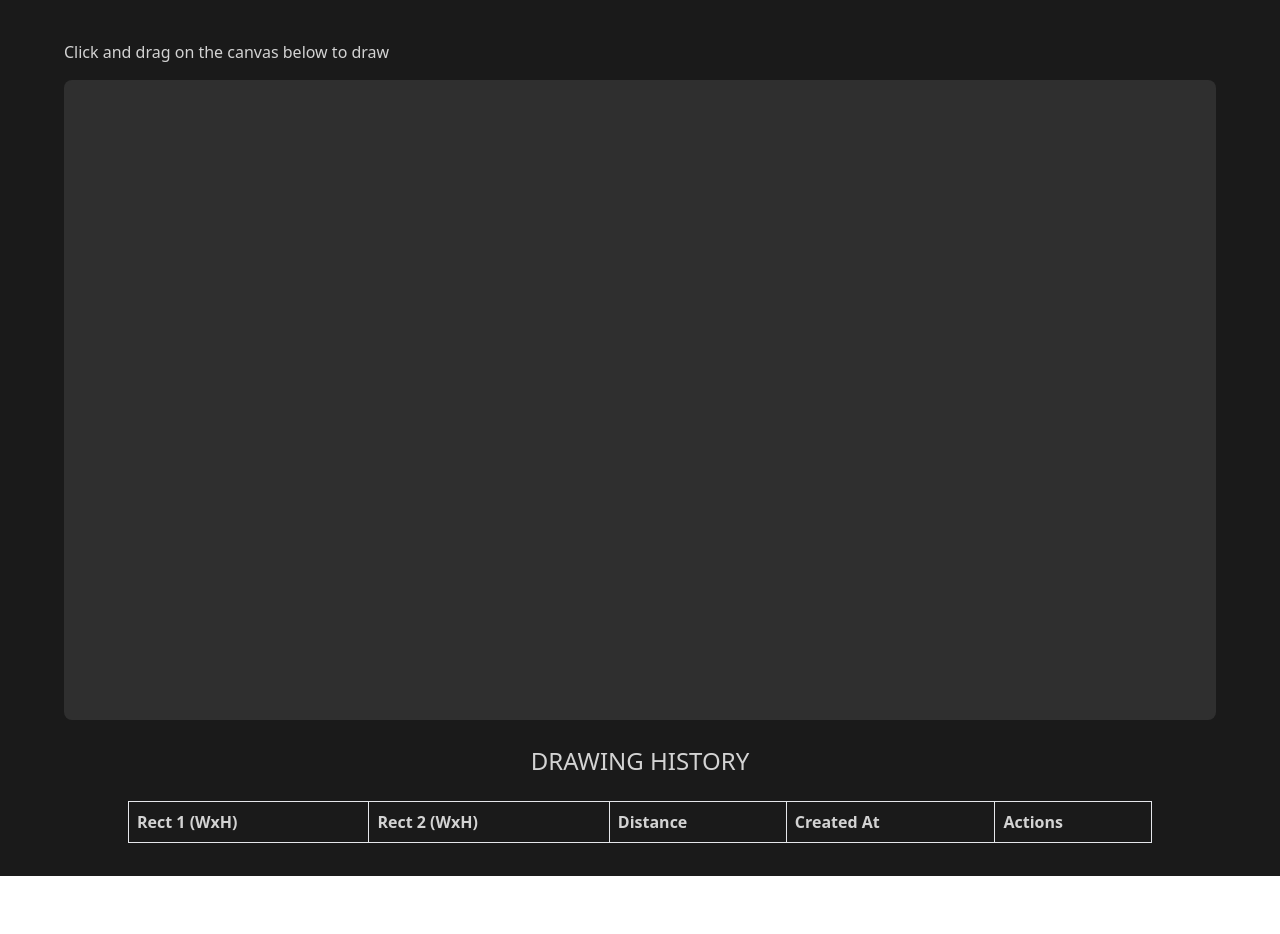
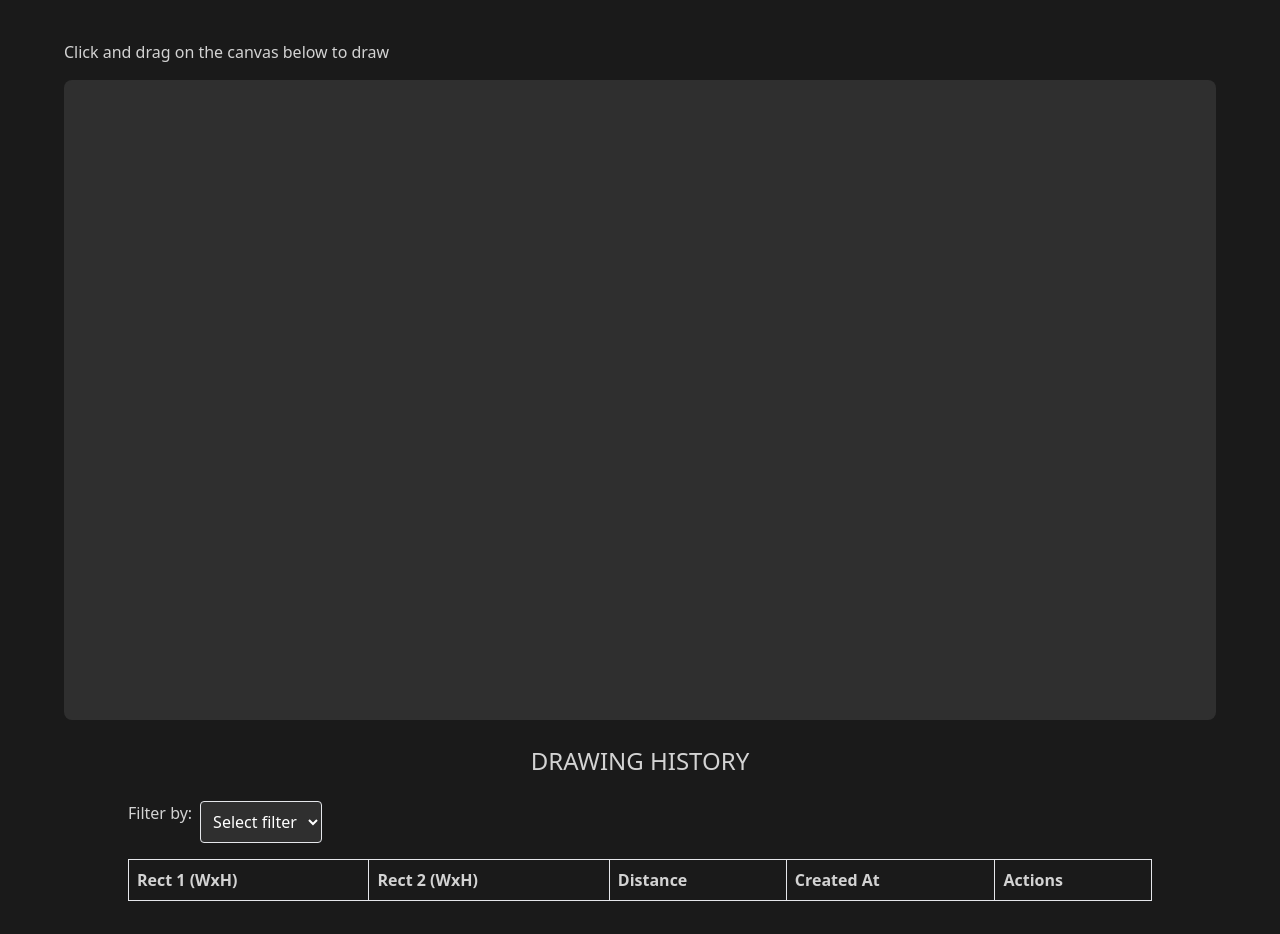
Before and after one commit to 1finedev/medida, a React (Vite) app: page / in a window 1280 px wide. Before the commit the page ends 876 px from the top, so only its background shows below. Built offline with nearby package versions, Linux system fonts and the light colour scheme.

Commit message:
feat: Add filters

```diff
--- a/src/components/DrawingHistory.tsx
+++ b/src/components/DrawingHistory.tsx
@@ -3,7 +3,7 @@
  * Created Date: Th Jan 2025                                                   *
  * Author: Emmanuel Bayode O.                                                  *
  * -----                                                                       *
- * Last Modified: Th/01/2025 01:nn:59
+ * Last Modified: Th/01/2025 01:nn:00
  * Modified By: Emmanuel Bayode O.
  * -----                                                                       *
  * HISTORY:                                                                    *
@@ -14,8 +14,13 @@
 import { useLocalStorageData } from '../hooks/useLocalStorageData';
 
 const DrawingHistory = () => {
-  const { localStorageData, restoreDrawing, deleteDrawing, restoredDrawing } =
-    useLocalStorageData();
+  const {
+    localStorageData,
+    restoreDrawing,
+    deleteDrawing,
+    restoredDrawing,
+    filterList
+  } = useLocalStorageData();
 
   return (
     <div className="w-full min-w-[80vw] overflow-auto">
@@ -23,6 +28,20 @@ const DrawingHistory = () => {
         Drawing History
       </h3>
 
+      <div className="flex mb-4">
+        <label htmlFor="filter" className="mr-2 text-sm lg:text-base">
+          Filter by:
+        </label>
+        <select
+          id="filter"
+          className="p-2 text-sm text-white border rounded bg-secondary lg:text-base"
+          onChange={(e) => filterList(e.target.value)}
+        >
+          <option value="">Select filter</option>
+          <option value="distance">Distance</option>
+          <option value="createdAt">Created At</option>
+        </select>
+      </div>
       <table className="w-full border border-collapse">
         <thead>
           <tr>
--- a/src/contexts/StorageContext.tsx
+++ b/src/contexts/StorageContext.tsx
@@ -7,7 +7,7 @@ import { LocalStorageData } from '../types';
  * Created Date: Th Jan 2025                                                   *
  * Author: Emmanuel Bayode O.                                                  *
  * -----                                                                       *
- * Last Modified: Th/01/2025 12:nn:16
+ * Last Modified: Th/01/2025 01:nn:32
  * Modified By: Emmanuel Bayode O.
  * -----                                                                       *
  * HISTORY:                                                                    *
@@ -57,6 +57,24 @@ export const StorageProvider = ({
     localStorage.setItem('medida_canvas_data', JSON.stringify(updatedData));
   };
 
+  const filterList = (value: string) => {
+    const sortedData = localStorageData.sort((a, b) => {
+      if (value === 'distance') {
+        return a.distance - b.distance;
+      }
+
+      if (value === 'createdAt') {
+        return (
+          new Date(b.createdAt).getTime() - new Date(a.createdAt).getTime()
+        );
+      }
+
+      return 0;
+    });
+
+    setLocalStorageData([...sortedData]);
+  };
+
   useEffect(() => {
     const storedData = localStorage.getItem('medida_canvas_data');
     if (!storedData) return;
@@ -70,6 +88,7 @@ export const StorageProvider = ({
   return (
     <StorageContext.Provider
       value={{
+        filterList,
         localStorageData,
         updateLocalStorageData,
         clearLocalStorageData,
--- a/src/hooks/useLocalStorageData.ts
+++ b/src/hooks/useLocalStorageData.ts
@@ -21,7 +21,8 @@ export const StorageContext = createContext<StorageContextType>({
   clearLocalStorageData: () => {},
   restoreDrawing: () => {},
   deleteDrawing: () => {},
-  restoredDrawing: null
+  restoredDrawing: null,
+  filterList: () => {}
 });
 
 export const useLocalStorageData = () => useContext(StorageContext);
--- a/src/types.ts
+++ b/src/types.ts
@@ -18,6 +18,7 @@ export interface StorageContextType {
   restoreDrawing: (drawingId: string) => void;
   deleteDrawing: (drawingId: string) => void;
   restoredDrawing: LocalStorageData | null;
+  filterList: (value: string) => void;
 }
 
 export interface Rectangle {
```
